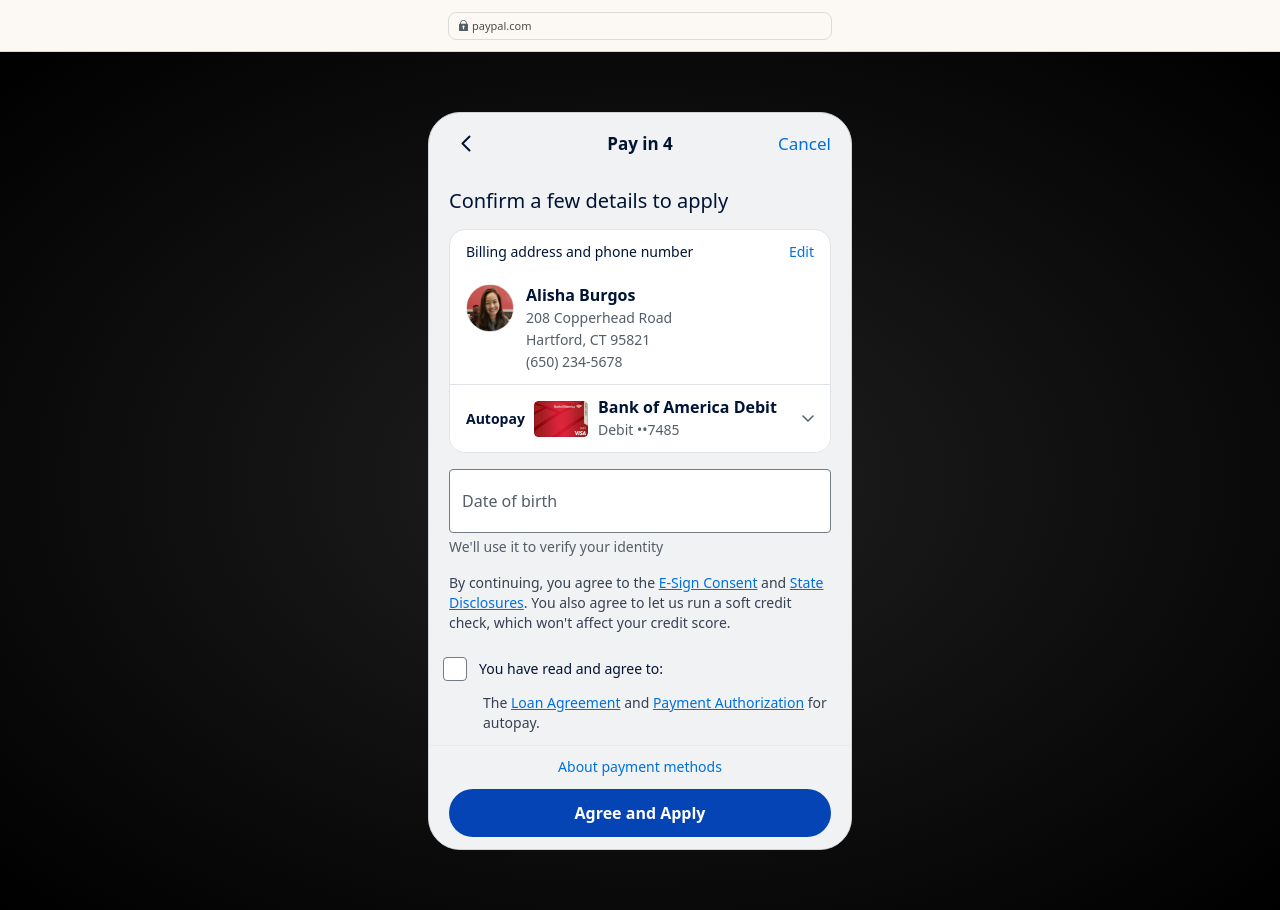
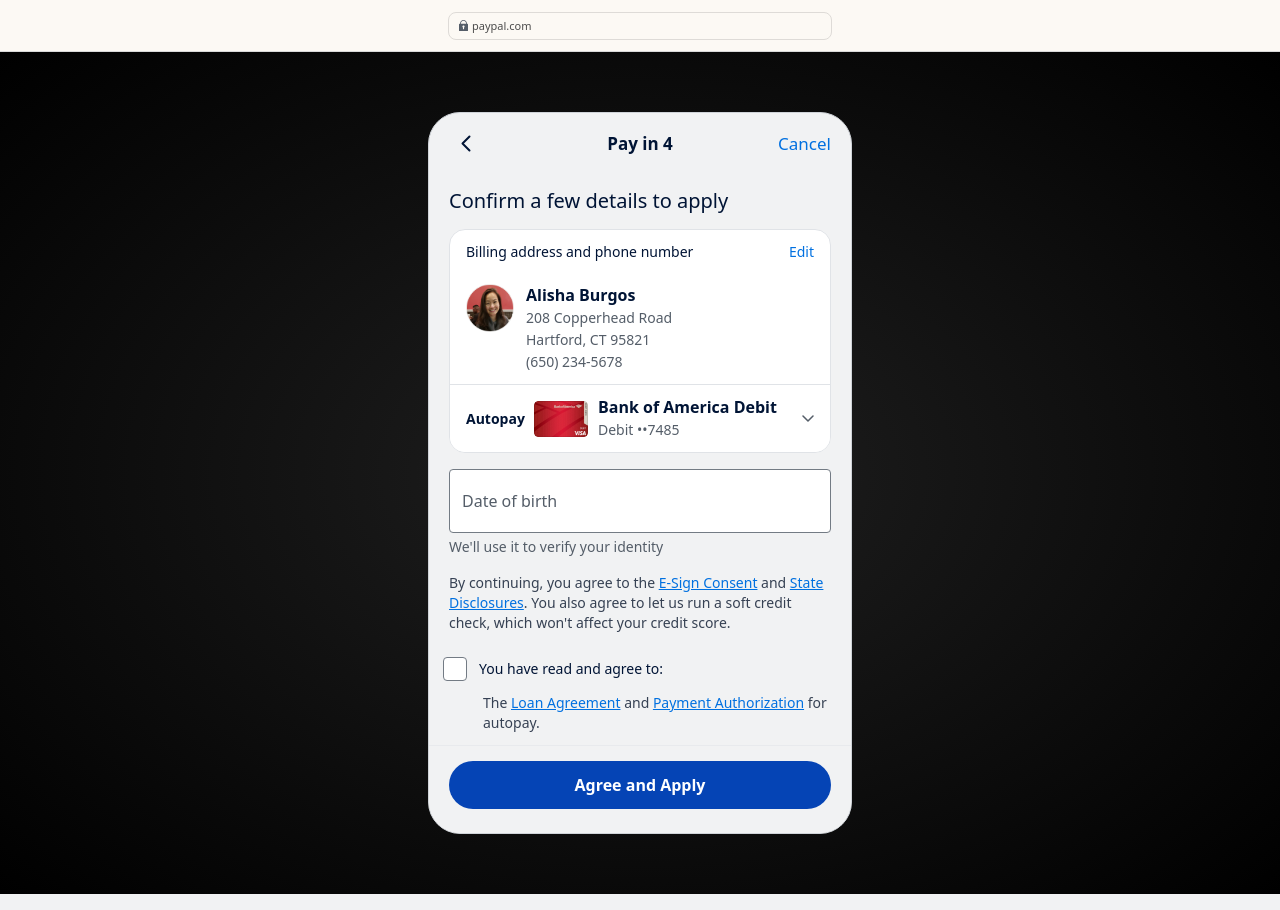
Before and after one commit to valderramadesign/PayIn4_Prototype, a Next.js app: page /paypal/pay-in-4-apply in a window 1280 px wide. Built offline with nearby package versions, Linux system fonts and the light colour scheme.

Commit message:
style: remove About payment methods button from apply page footer

```diff
--- a/app/paypal/pay-in-4-apply/page.tsx
+++ b/app/paypal/pay-in-4-apply/page.tsx
@@ -326,12 +326,9 @@
 
           {/* CTA footer */}
           <div
-            className="bg-[#f1f2f3] flex flex-col items-center gap-[12px] px-[20px] pt-[8px] pb-[12px] shrink-0 w-full"
+            className="bg-[#f1f2f3] flex flex-col items-center px-[20px] pt-[16px] pb-[24px] shrink-0 w-full"
             style={{ boxShadow: "inset 0 0.5px 0 0 #e0e3e7" }}
           >
-            <button className="text-[14px] font-medium text-[#0070e0] leading-[20px] cursor-pointer pt-[4px]" style={{ fontFamily: "system-ui, sans-serif" }}>
-              About payment methods
-            </button>
             <button
               onClick={() => { if (!agreed) setConsentError(true); }}
               className="bg-[#0544b5] rounded-full flex items-center justify-center h-[48px] w-full cursor-pointer hover:bg-[#003da8] transition-colors"
```
